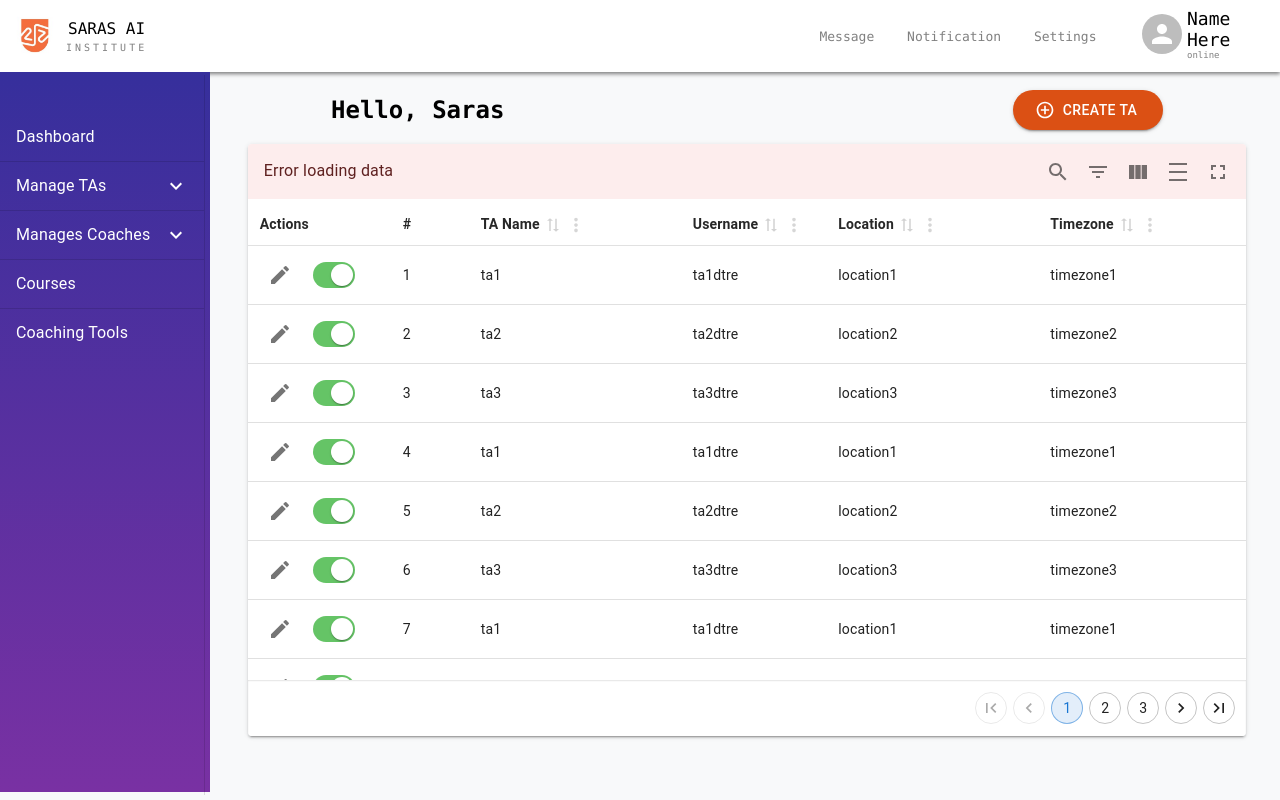
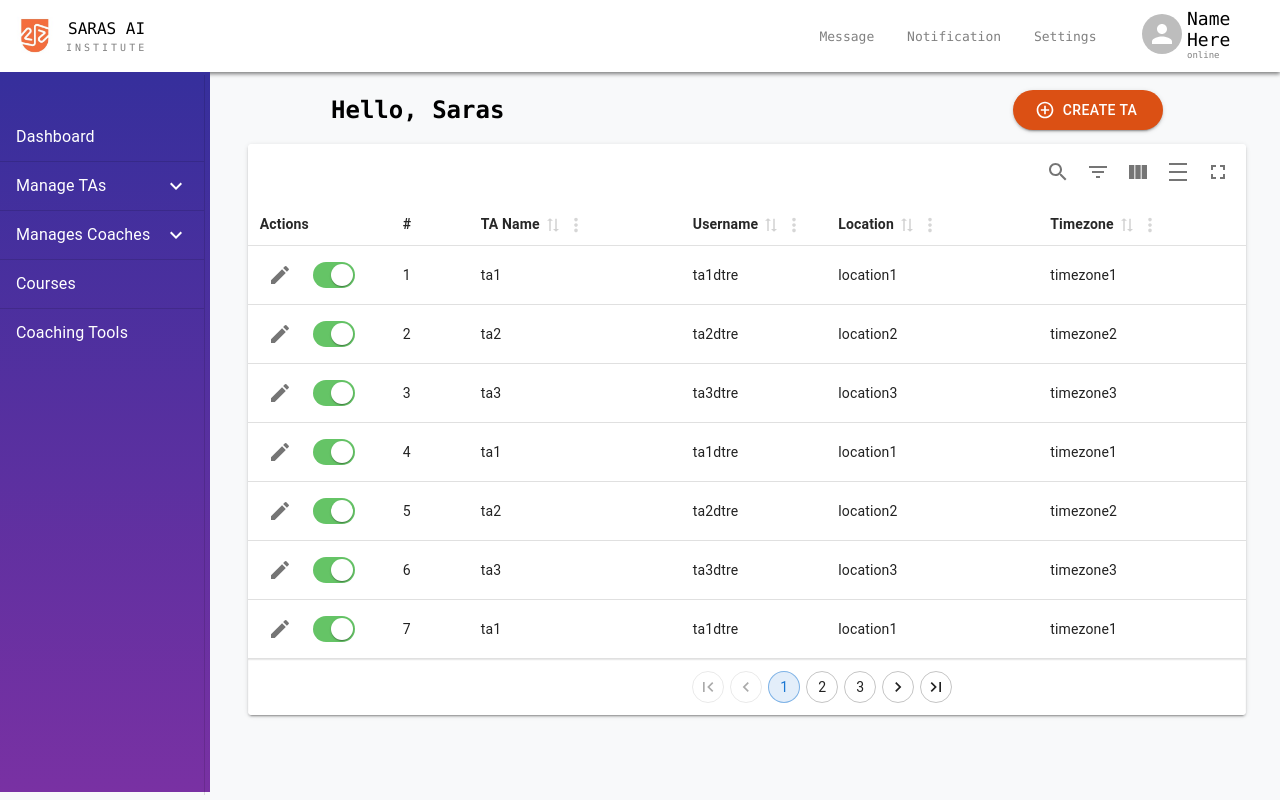
Before and after one commit to Ayushman-dynapt/sarasAI-frondend, a React (Create React App) app in the folder admin-modules/: page / in a window 1280 px wide. Built offline with nearby package versions, Linux system fonts and the light colour scheme.

Commit message:
update table

```diff
--- a/admin-modules/src/pages/managesTAs/ManagesTAs.js
+++ b/admin-modules/src/pages/managesTAs/ManagesTAs.js
@@ -131,7 +131,7 @@ const TAtable  = () => {
 
   const table = useMaterialReactTable({
     columns,
-    data:  managetas || fetchedUsers, //use the fetched data from the api
+    data: fetchedUsers, //use the fetched data from the api
     createDisplayMode: 'modal', //default ('row', and 'custom' are also available)
     editDisplayMode: 'modal', //default ('row', 'cell', 'table', and 'custom' are also available)
     enableEditing: true,
@@ -154,9 +154,25 @@ const TAtable  = () => {
     muiPaginationProps: {
       showRowsPerPage: false,
       variant: 'outlined',
-      color: 'primary'
+      color: 'primary',
+      sx: {
+        width: '65vw',
+        display: 'flex',
+        justifyContent: 'center'
+      },
+    },
+    muiBottomToolbarProps: {
+      sx: {
+        display: 'flex',
+        justifyContent: 'center'
+      },
     },
   paginationDisplayMode: 'pages',
+  initialState: {
+    pagination: {
+      pageSize: 7,
+    },
+  },
     onCreatingRowCancel: () => setValidationErrors({}),
     onCreatingRowSave: handleCreateUser,
     onEditingRowCancel: () => setValidationErrors({}),
@@ -273,7 +289,7 @@ function useGetUsers() {
     queryFn: async () => {
       //send api request here
       await new Promise((resolve) => setTimeout(resolve, 1000)); //fake api call
-      //return Promise.resolve(fakeData);
+      return Promise.resolve(managetas);
     },
     refetchOnWindowFocus: false,
   });
```
